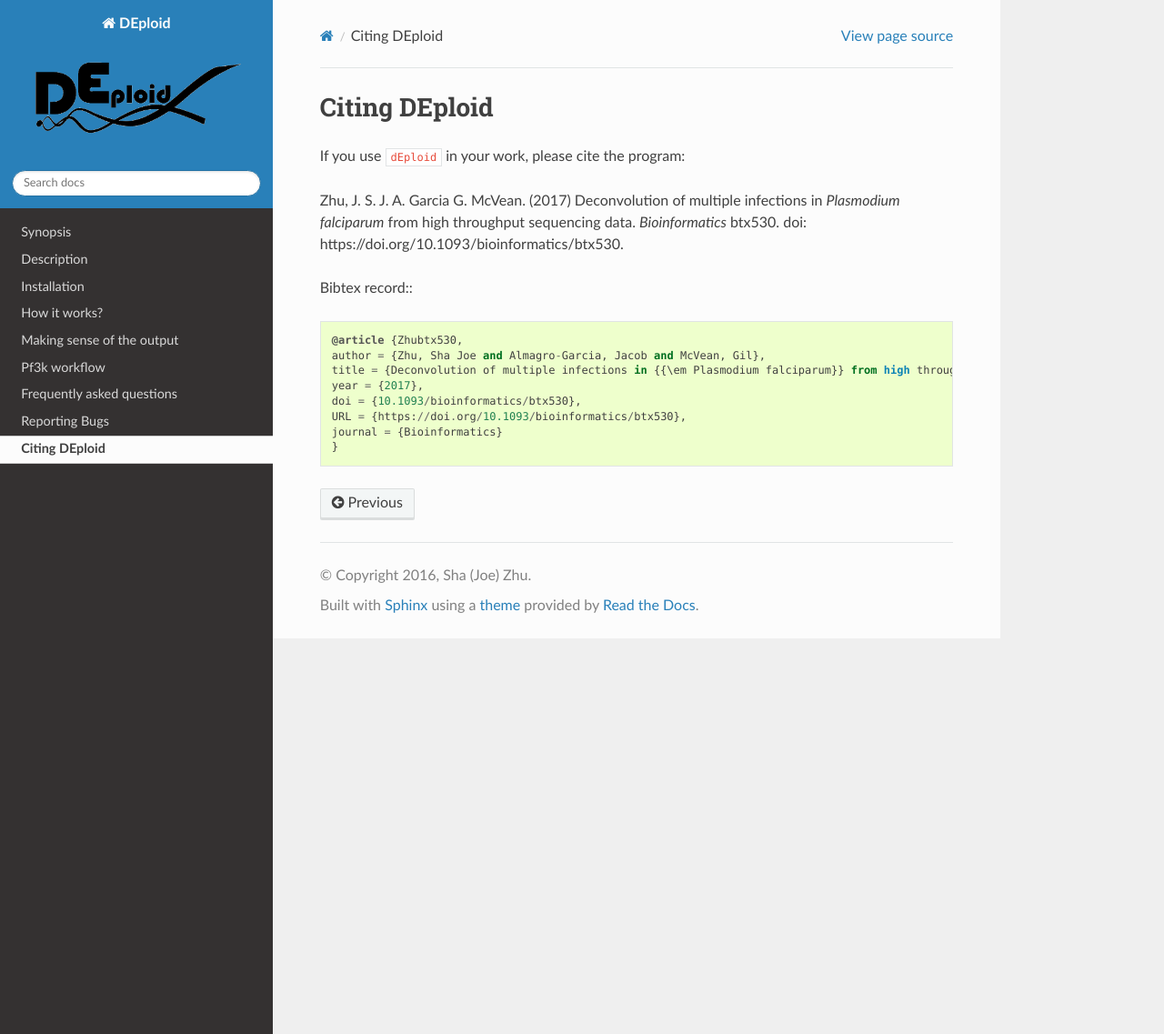
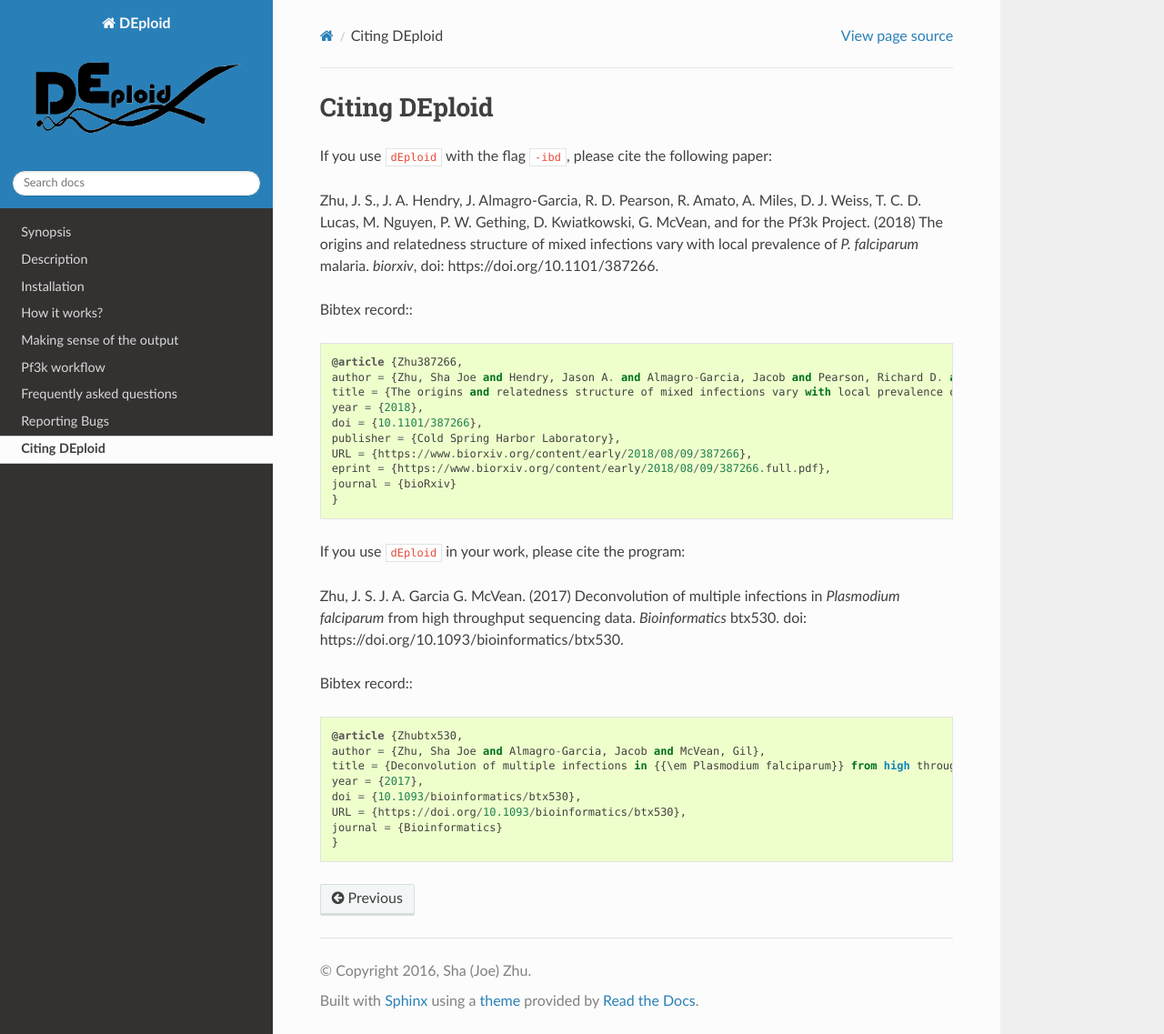
Before and after one commit to DEploid-dev/DEploid, a Sphinx documentation site: the page built from docs/Citing-DEploid.md, in a window 1280 px wide and 1137 px high. Shown: the whole window at 91% size. Built offline with Sphinx 7.4.7 and the Read the Docs theme 2.0.0, drawn with Linux system fonts in a browser that asks for light colours.

Commit message:
update citation info

```diff
--- a/docs/Citing-DEploid.md
+++ b/docs/Citing-DEploid.md
@@ -1,6 +1,24 @@
 
 Citing DEploid
 ==============
+
+If you use `dEploid` with the flag `-ibd`, please cite the following paper:
+
+Zhu, J. S., J. A. Hendry, J. Almagro-Garcia, R. D. Pearson, R. Amato, A. Miles, D. J. Weiss, T. C. D. Lucas, M. Nguyen, P. W. Gething, D. Kwiatkowski, G. McVean, and for the Pf3k Project. (2018) The origins and relatedness structure of mixed infections vary with local prevalence of *P. falciparum* malaria. *biorxiv*, doi: https://doi.org/10.1101/387266.
+
+Bibtex record::
+
+    @article {Zhu387266,
+    author = {Zhu, Sha Joe and Hendry, Jason A. and Almagro-Garcia, Jacob and Pearson, Richard D. and Amato, Roberto and Miles, Alistair and Weiss, Daniel J. and Lucas, Tim C.D. and Nguyen, Michele and Gething, Peter W. and Kwiatkowski, Dominic and McVean, Gil and ,},
+    title = {The origins and relatedness structure of mixed infections vary with local prevalence of P. falciparum malaria},
+    year = {2018},
+    doi = {10.1101/387266},
+    publisher = {Cold Spring Harbor Laboratory},
+    URL = {https://www.biorxiv.org/content/early/2018/08/09/387266},
+    eprint = {https://www.biorxiv.org/content/early/2018/08/09/387266.full.pdf},
+    journal = {bioRxiv}
+    }
+
 
 If you use ``dEploid`` in your work, please cite the program:
 
```
Also changed, not shown: README.md (+5 -0 lines).
